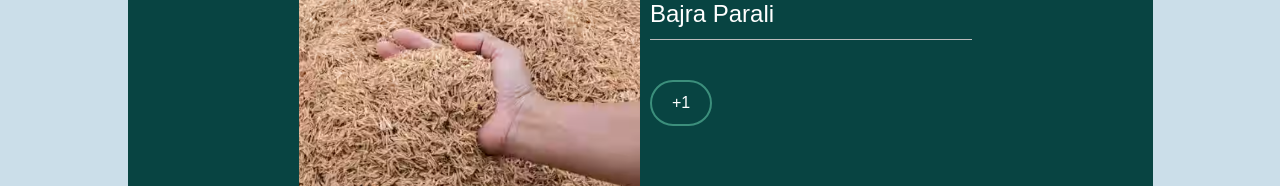
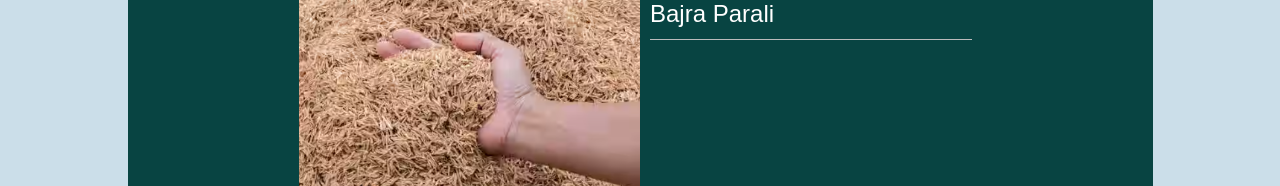
Before and after one commit to rr-sustainable-solutions/product, a plain HTML site: page index.html in a window 1280 px wide. Shown: the part 1088-1274 px from the top of the page. Drawn offline with Linux system fonts and the light colour scheme.

Commit message:
Update index.html

```diff
--- a/index.html
+++ b/index.html
@@ -621,10 +621,12 @@
 <div class="bee-block bee-block-2 bee-divider">
 <div class="center bee-separator" style="border-top:1px solid #BBBBBB;width:100%;"></div>
 </div>
+<!--
 <div class="bee-block bee-block-3 bee-paragraph"></div>
 <div class="bee-block bee-block-4 bee-button">
 <div class="bee-button-content" style="font-size: 16px; display: inline-block;"><span style="word-break: break-word; font-size: 16px; line-height: 200%;">+1</span></div>
 </div>
+-->
 </div>
 <div class="bee-col bee-col-3 bee-col-w4">
 <div class="bee-block bee-block-1 bee-image"><img alt="Nice people image" class="bee-center bee-autowidth" src="images/wheat-parali.jpg" style="max-width:341px;"/></div>
@@ -662,10 +664,12 @@
 <div class="bee-block bee-block-2 bee-divider">
 <div class="center bee-separator" style="border-top:1px solid #BBBBBB;width:100%;"></div>
 </div>
+<!--
 <div class="bee-block bee-block-3 bee-paragraph"></div>
 <div class="bee-block bee-block-4 bee-button">
 <div class="bee-button-content" style="font-size: 16px; display: inline-block;"><span style="word-break: break-word; font-size: 16px; line-height: 200%;">+1</span></div>
 </div>
+-->
 </div>
 <div class="bee-col bee-col-4 bee-col-w2">
 <div class="bee-block bee-block-1 bee-divider">
@@ -697,10 +701,12 @@
 <div class="bee-block bee-block-2 bee-divider">
 <div class="center bee-separator" style="border-top:1px solid #BBBBBB;width:100%;"></div>
 </div>
+<!--
 <div class="bee-block bee-block-3 bee-paragraph"></div>
 <div class="bee-block bee-block-4 bee-button">
 <div class="bee-button-content" style="font-size: 16px; display: inline-block;"><span style="word-break: break-word; font-size: 16px; line-height: 200%;">+1</span></div>
 </div>
+-->
 </div>
 <div class="bee-col bee-col-3 bee-col-w4">
 <div class="bee-block bee-block-1 bee-image"><img alt="Live music image" class="bee-center bee-autowidth" src="images/sugercane-parali.webp" style="max-width:341px;"/></div>
@@ -738,10 +744,12 @@
 <div class="bee-block bee-block-2 bee-divider">
 <div class="center bee-separator" style="border-top:1px solid #BBBBBB;width:100%;"></div>
 </div>
+<!--
 <div class="bee-block bee-block-3 bee-paragraph"></div>
 <div class="bee-block bee-block-4 bee-button">
-<div class="bee-button-content" style="font-size: 16px; display: inline-block;"><span style="word-break: break-word; font-size: 16px; line-height: 200%;">+1</span></div>
+<div class="bee-button-content" style="font-size: 16px; display: inline-block;"><span style="word-break: break-word; font-size: 16px; line-height: 200%;"></span></div>
 </div>
+-->
 </div>
 <div class="bee-col bee-col-4 bee-col-w2">
 <div class="bee-block bee-block-1 bee-divider">
```
